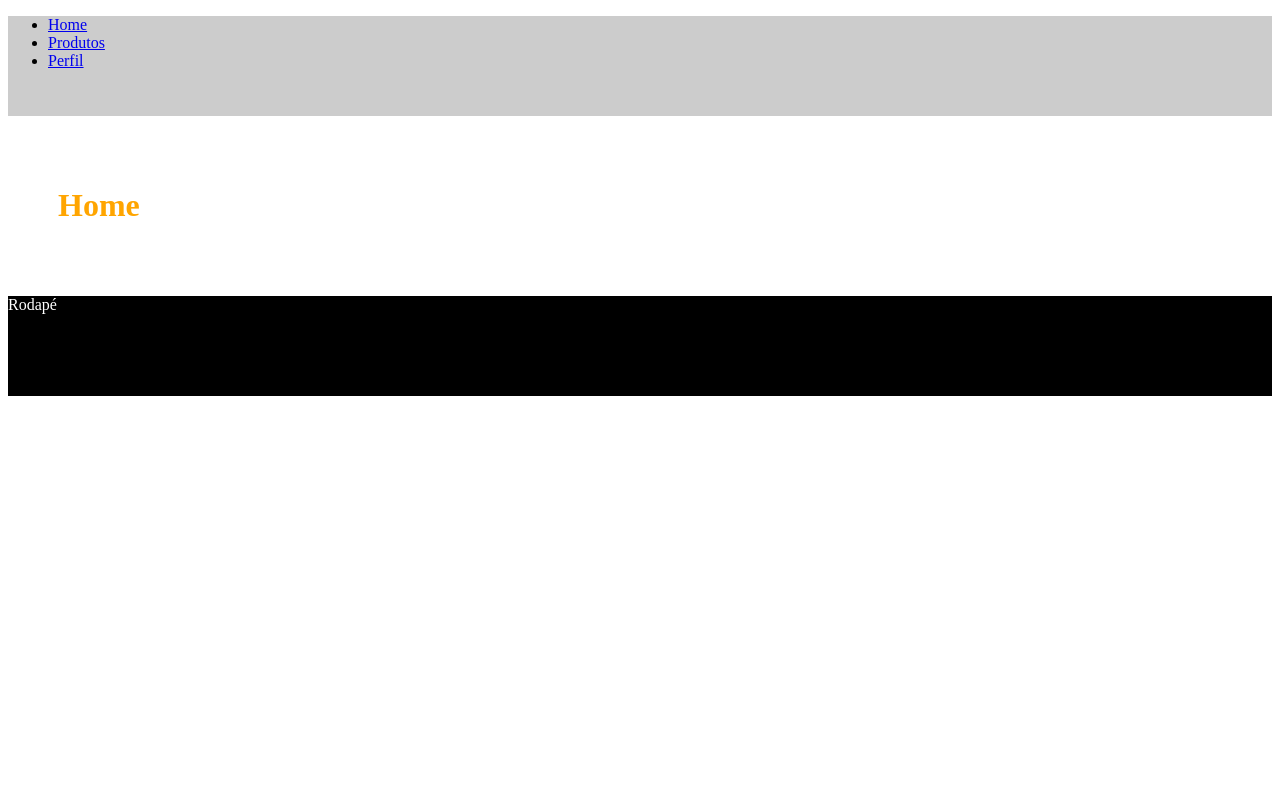
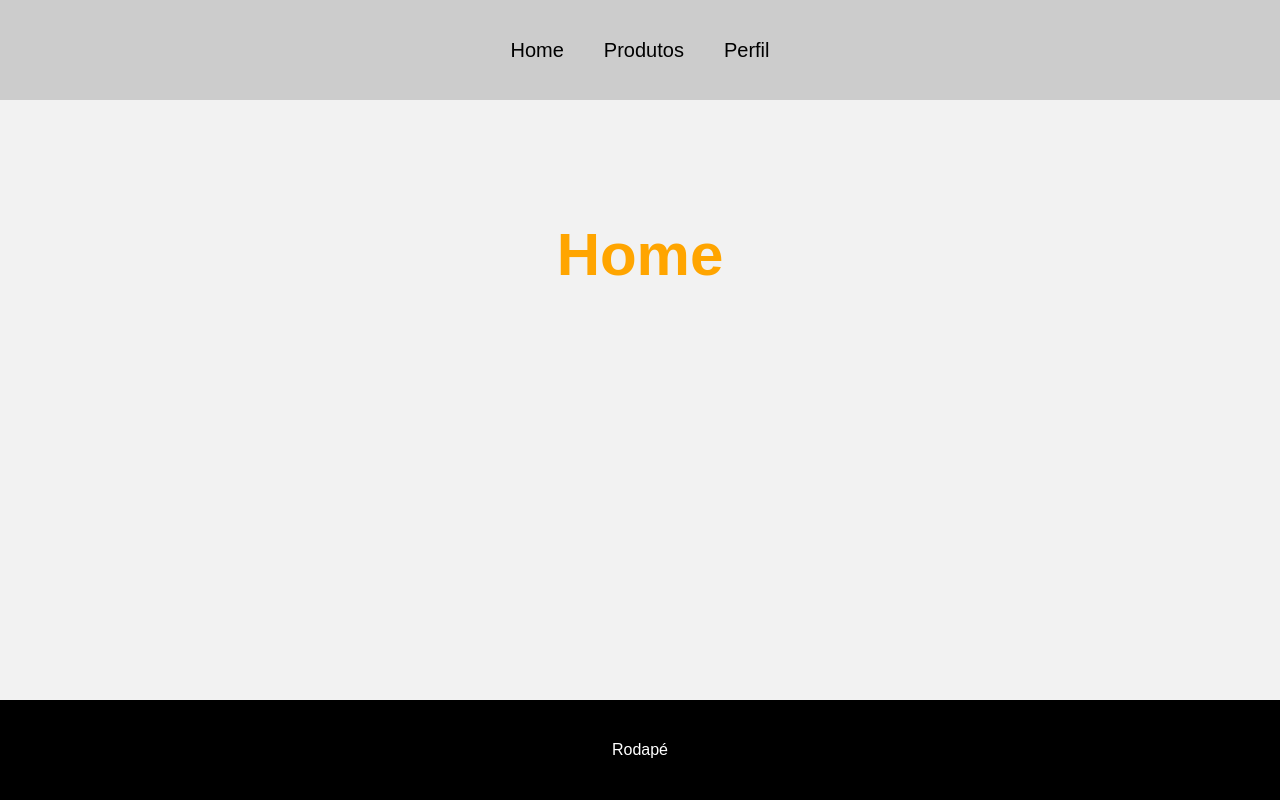
Before and after one commit to Gabissilva24/projeto-web, a Flask app: page /home in a window 1280 px wide. Run offline with Flask 3, Linux system fonts and the light colour scheme.

Commit message:
Estilização do template, menu e rodapé

```diff
--- a/templates/blocos/home.html
+++ b/templates/blocos/home.html
@@ -3,5 +3,21 @@
 {% block titulo %} Eu sou a Home {% endblock %}
 
 {% block conteudo %}
-    <h1 style="color: orange; padding: 50px;">Home</h1>
+
+<style>
+h1{
+    color: orange;
+    font-size: 60px;
+    text-align: center;
+    margin-top: 120px;
+    font-family: Arial;
+}
+
+body{
+    background-color: #f2f2f2;
+}
+</style>
+
+<h1>Home</h1>
+
 {% endblock %}
--- a/templates/codigos.html
+++ b/templates/codigos.html
@@ -1,5 +1,5 @@
 <!DOCTYPE html>
-<html lang="en">
+<html lang="pt-BR">
 <head>
     <meta charset="UTF-8">
     <meta name="viewport" content="width=device-width, initial-scale=1.0">
--- a/templates/index.html
+++ b/templates/index.html
@@ -20,13 +20,13 @@
       <a href="/cor/red">Página Vermelha</a>
     </nav>
 
+    <img style="max-width: 100%;" src="{{ url_for('static', filename='imgs/fatec-jahu.jpg')}}" alt="Exemplo de imagem">
+
     <footer>
       © 2026 - Sistema de Gestão
     </footer>
   </div>
 
-  <img style="max-width: 100%;" src="{{ url_for('static', filename='imgs/fatec-jahu.jpg')}}" alt="Exemplo de imagem">
-
 
   <script src="{{ url_for('static', filename='js/script.js')}}"></script>
 </body>
--- a/templates/template.html
+++ b/templates/template.html
@@ -1,23 +1,29 @@
 <!DOCTYPE html>
-<html lang="en">
+<html lang="pt-BR">
 <head>
     <meta charset="UTF-8">
     <meta name="viewport" content="width=device-width, initial-scale=1.0">
     <title>{% block titulo %} {%endblock%}</title>
 </head>
-<body>
-    <div style="height: 100px; width: 100%; background: #ccc;">
-        <ul>
-            <li><a href="/home">Home</a></li>
-            <li><a href="/produtos">Produtos</a></li>
-            <li><a href="/perfil">Perfil</a></li>
+
+<body style="margin:0; min-height:100vh; display:flex; flex-direction:column; font-family:Arial;">
+
+    <div style="height:100px; width:100%; background:#ccc; display:flex; align-items:center; justify-content:center;">
+
+        <ul style="list-style:none; display:flex; gap:40px; padding:0; margin:0; font-size:20px;">
+            <li><a href="/home" style="text-decoration:none; color:black;">Home</a></li>
+            <li><a href="/produtos" style="text-decoration:none; color:black;">Produtos</a></li>
+            <li><a href="/perfil" style="text-decoration:none; color:black;">Perfil</a></li>
         </ul>
+
     </div>
 
-    {% block conteudo %} {% endblock %}
+    <div style="flex:1;">
+        {% block conteudo %} {% endblock %}
+    </div>
 
-    <div style="height: 100px; width: 100%; background: black; color: white;">
-        <p>Rodapé</p>
+    <div style="height:100px; width:100%; background:black; color:white; display:flex; align-items:center; justify-content:center;">
+        <p style="margin:0;">Rodapé</p>
     </div>
 
 </body>
```
Also changed, not shown: templates/blocos/perfil.html (+23 -0 lines), templates/blocos/produtos.html (+23 -0 lines).
